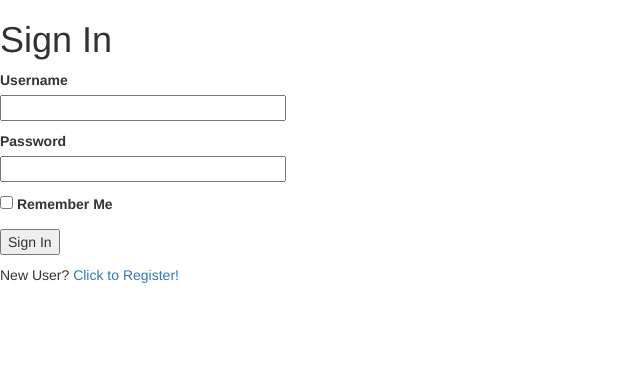
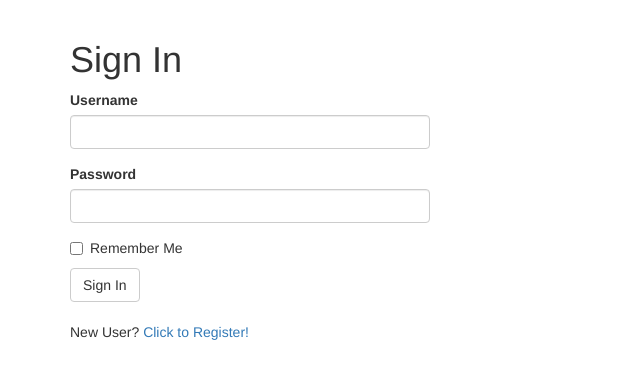
Before and after one commit to tmonty12/receipete, a Flask app: page /login in a window 1280 px wide. Shown: the part 50-429 px from the top of the page, without its empty margins (0-640 px from the left). Run offline with Flask 3, Linux system fonts and the light colour scheme; some libraries are stand-ins or nearby versions.

Commit message:
facelift login

```diff
--- a/app/templates/login.html
+++ b/app/templates/login.html
@@ -1,26 +1,13 @@
-<!doctype html>
-{% extends "base.html" %}
+{% extends 'base.html' %}
+{% import 'bootstrap/wtf.html' as wtf %}
 
-{% block content %}
-    <h1 style="font-family:helvetica;">Sign In</h1>
-    <form action="" method="post" novalidate>
-        {{ form.hidden_tag() }}
-        <p>
-            {{ form.username.label }}<br>
-            {{ form.username(size=32) }}<br>
-            {% for error in form.username.errors %}
-            <span style="color: red;">[{{ error }}]</span>
-            {% endfor %}
-        </p>
-        <p>
-            {{ form.password.label }}<br>
-            {{ form.password(size=32) }}<br>
-            {% for error in form.password.errors %}
-            <span style="color: red;">[{{ error }}]</span>
-            {% endfor %}
-        </p>
-        <p>{{ form.remember_me() }} {{ form.remember_me.label }}</p>
-        <p>{{ form.submit() }}</p>
-    </form>
+{% block app_content %}
+    <h1>Sign In</h1>
+    <div class="row">
+        <div class="col-md-4">
+            {{ wtf.quick_form(form) }}
+        </div>
+    </div>
+    <br>
     <p>New User? <a href="{{ url_for('create_account') }}">Click to Register!</a></p>
 {% endblock %}
```
